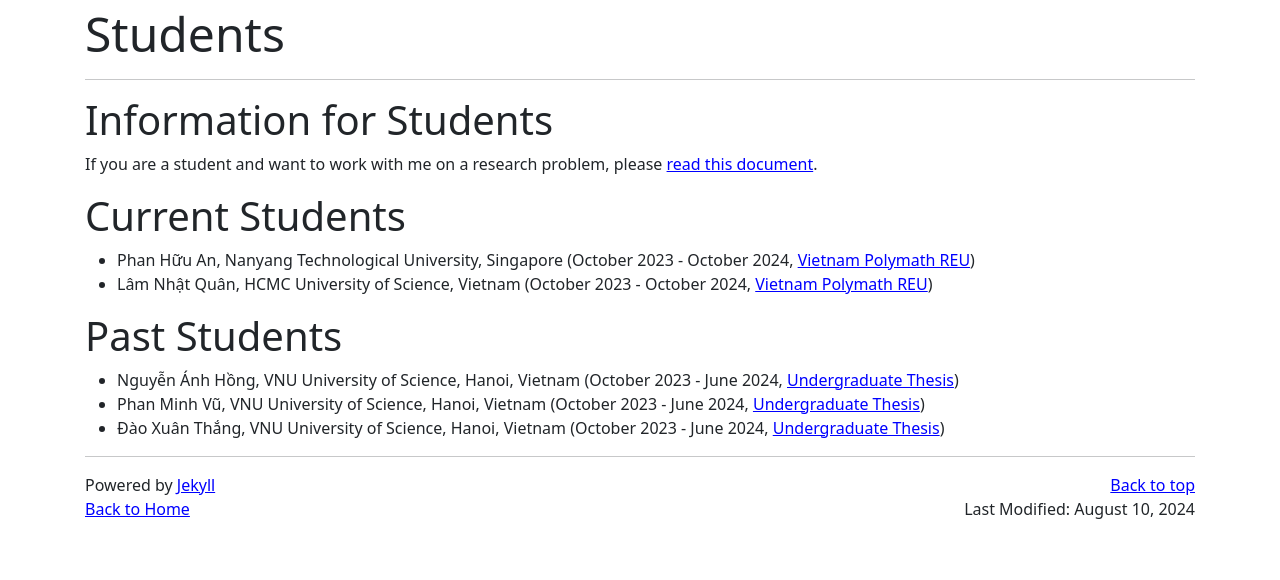
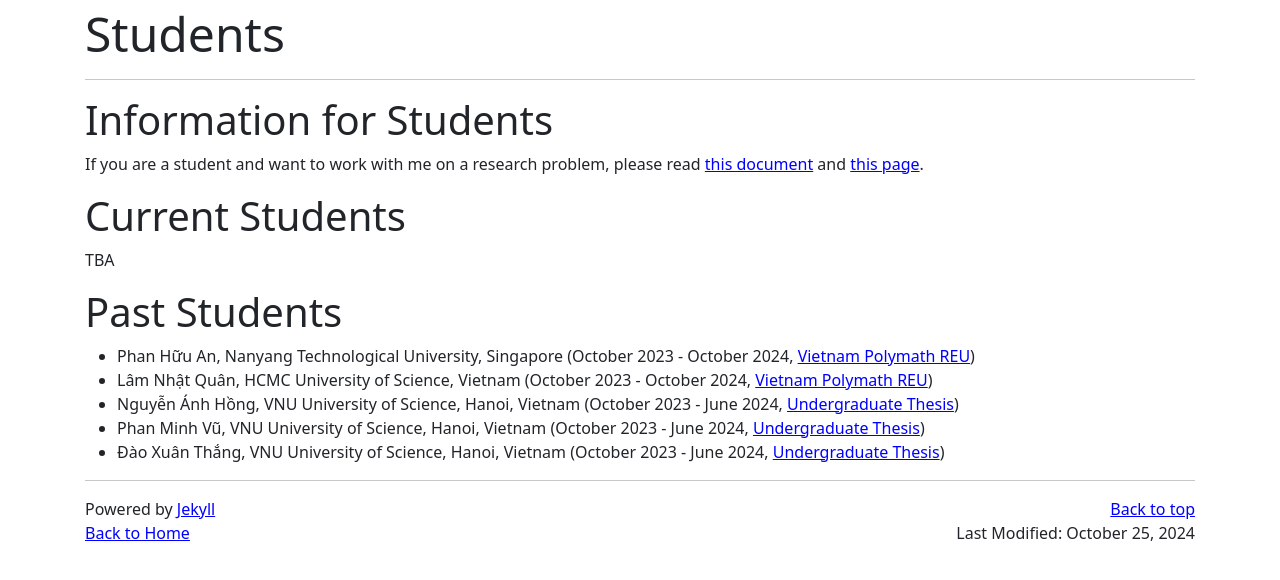
Before and after one commit to hoanganhduc/hoanganhduc.github.io, a Jekyll site: the page built from students.md, in a window 1280 px wide. Shown: the top 580 px of the page. Built offline with Jekyll 4.4.1, drawn with Linux system fonts in a browser that asks for light colours; nearby versions of some CDN libraries; a style sheet for code colours, icons or effects is not loaded.

Commit message:
Updated @ 2024-10-25  15:04:36 ICT

```diff
--- a/students.md
+++ b/students.md
@@ -2,7 +2,7 @@
 layout: default
 title: "Students"
 permalink: /students/
-last_modified_at: 2024-08-10
+last_modified_at: 2024-10-25
 description: This page contains information about the students who have been working with Duc A. Hoang
 keywords: student, research, thesis advisor, Duc A. Hoang
 <!--sitemap: false-->
@@ -11,15 +11,16 @@ keywords: student, research, thesis advisor, Duc A. Hoang
 
 # Information for Students
 
-If you are a student and want to work with me on a research problem, please [read this document]({{ site.baseurl }}/Information_for_Students.pdf).
+If you are a student and want to work with me on a research problem, please read [this document]({{ site.baseurl }}/Information_for_Students.pdf) and [this page](https://supercollaboration.org).
 
 # Current Students
 
-* Phan Hữu An, Nanyang Technological University, Singapore (October 2023 - October 2024, [Vietnam Polymath REU]({% link activities/Vietnam-Polymath-REU/index.md %}))
-* Lâm Nhật Quân, HCMC University of Science, Vietnam (October 2023 - October 2024, [Vietnam Polymath REU]({% link activities/Vietnam-Polymath-REU/index.md %}))
+TBA
 
 # Past Students
 
+* Phan Hữu An, Nanyang Technological University, Singapore (October 2023 - October 2024, [Vietnam Polymath REU]({% link activities/Vietnam-Polymath-REU/index.md %}))
+* Lâm Nhật Quân, HCMC University of Science, Vietnam (October 2023 - October 2024, [Vietnam Polymath REU]({% link activities/Vietnam-Polymath-REU/index.md %}))
 * Nguyễn Ánh Hồng, VNU University of Science, Hanoi, Vietnam (October 2023 - June 2024, [Undergraduate Thesis]({{ page.url | append: "khoaluanHUS_NAHong_202406.pdf" }}))
 * Phan Minh Vũ, VNU University of Science, Hanoi, Vietnam (October 2023 - June 2024, [Undergraduate Thesis]({{ page.url | append: "khoaluanHUS_PMVu_202406.pdf" }}))
 * Đào Xuân Thắng, VNU University of Science, Hanoi, Vietnam (October 2023 - June 2024, [Undergraduate Thesis]({{ page.url | append: "khoaluanHUS_DXThang_202406.pdf" }}))
```
Also changed, not shown: misc.md (+1 -1 lines), 1 other file.
